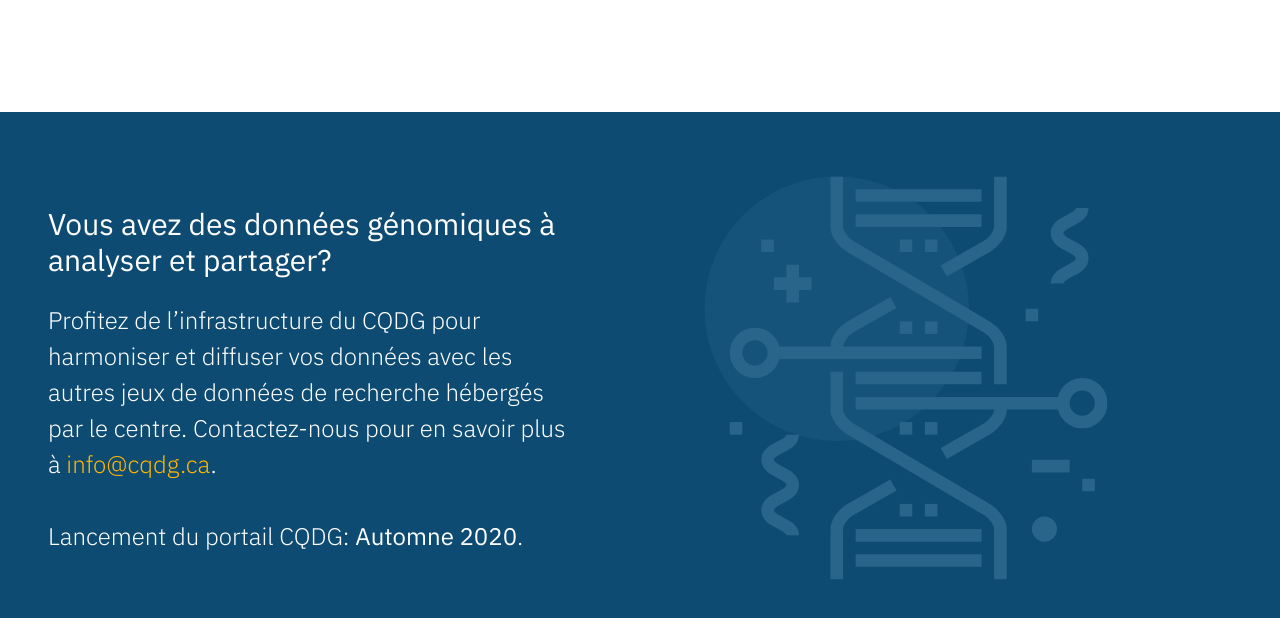
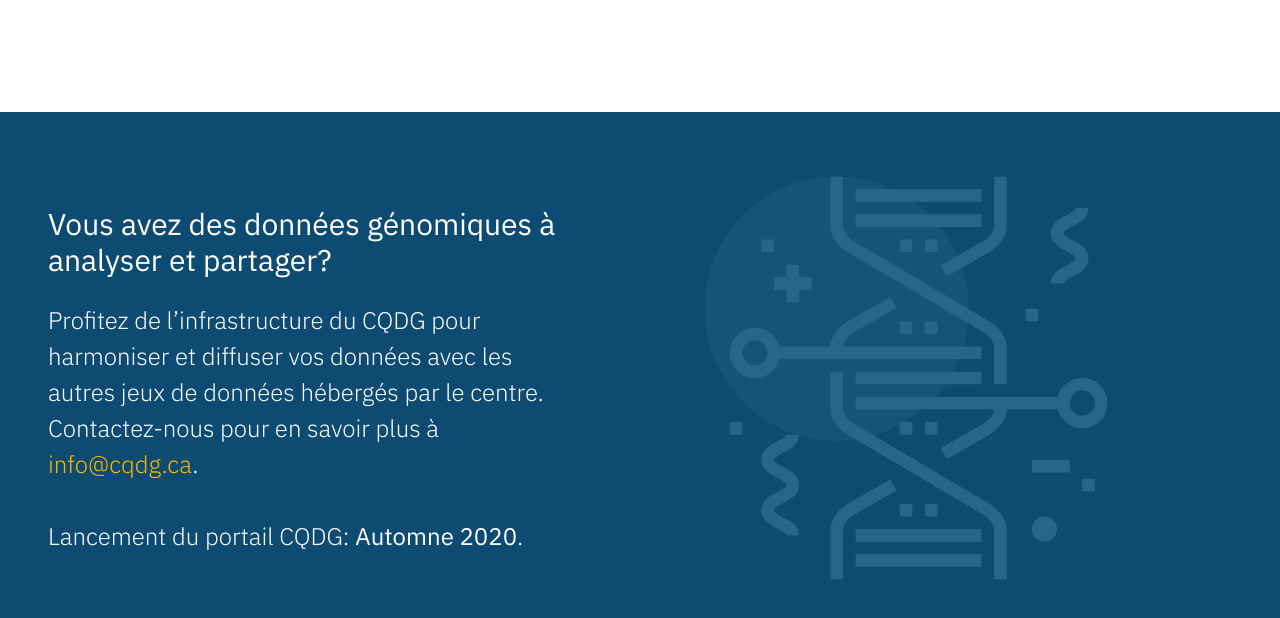
Before and after one commit to cr-ste-justine/cqdg-website, a website: page docs/index.html in a window 1280 px wide. Shown: the part 3532-4150 px from the top of the page. Drawn offline with Linux system fonts and the light colour scheme.

Commit message:
Update index.html
changement de texte

```diff
--- a/docs/index.html
+++ b/docs/index.html
@@ -372,7 +372,7 @@
         </h1>
         <p class="lead--large">
           Profitez de l’infrastructure du CQDG pour harmoniser et diffuser vos
-          données avec les autres jeux de données de recherche hébergés par le centre.
+          données avec les autres jeux de données hébergés par le centre.
           Contactez-nous pour en savoir plus à
           <a href="mailto:info@cqdg.ca?subject=Diffusion de données avec le CQDG">info@cqdg.ca</a>.
           <br><br>Lancement du portail CQDG: <b>Automne 2020</b>.
```
